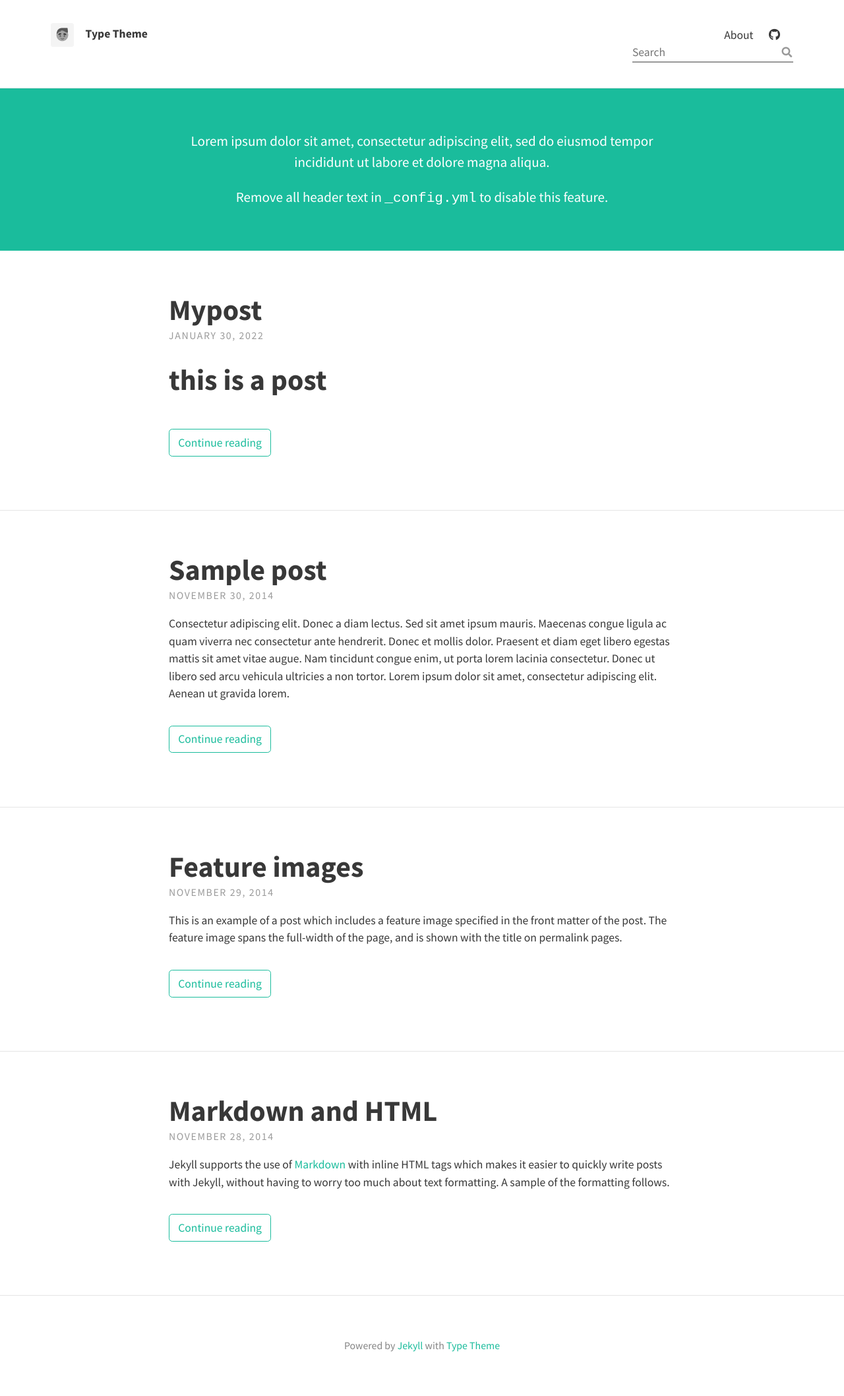
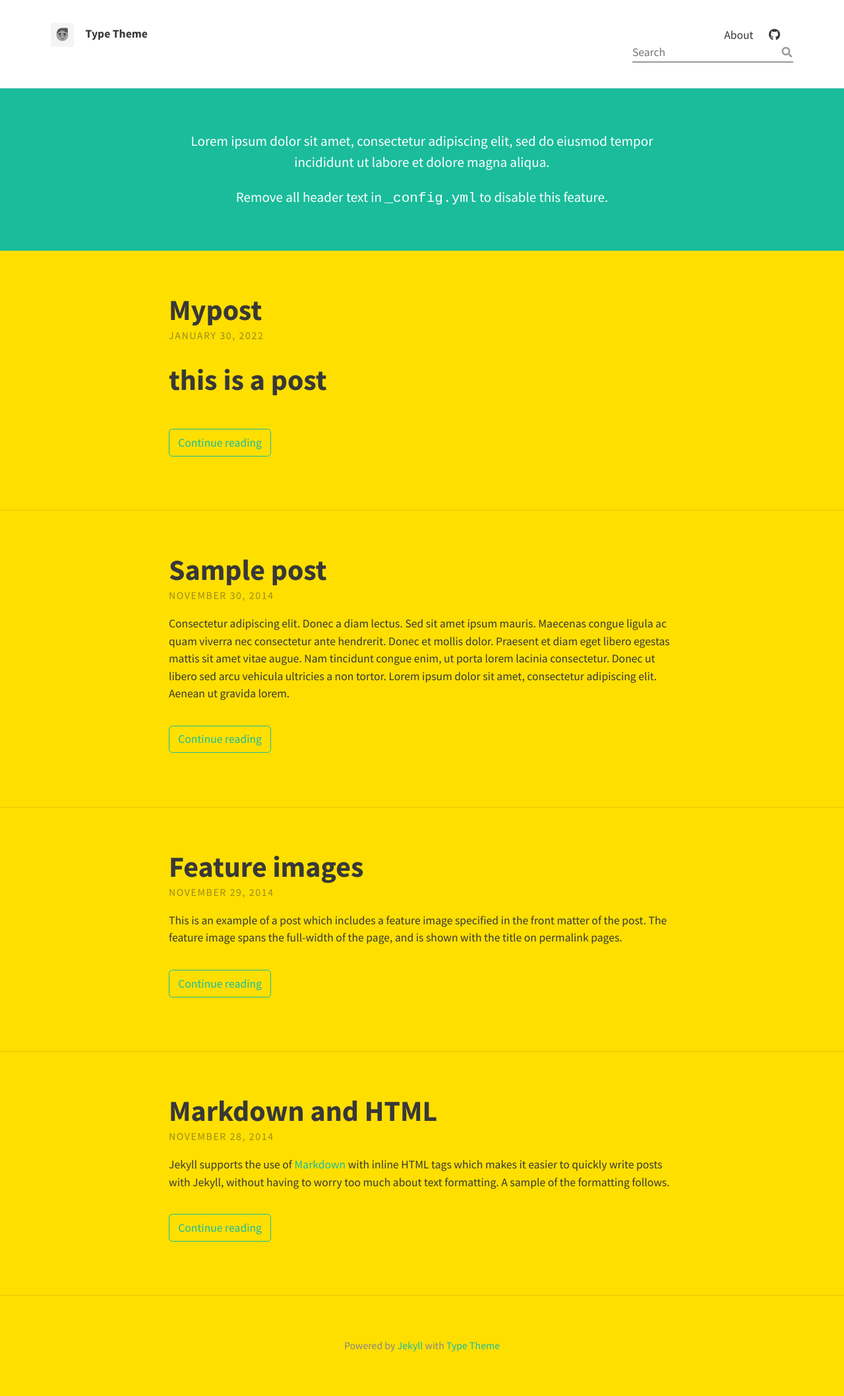
Before and after one commit to rynLu76/rynLu76.github.io, a Jekyll site: the page built from index.html, in a window 1280 px wide. Shown: the whole page at 66% size. Built offline with Jekyll 4.4.1, drawn with Linux system fonts in a browser that asks for light colours; nearby versions of some CDN libraries; the list of posts is cut into pages by our own code.

Commit message:
Update _variables.scss

```diff
--- a/_sass/base/_variables.scss
+++ b/_sass/base/_variables.scss
@@ -10,7 +10,7 @@ $padding-x-small: 3% !default;
 
 // Brand colours
 $brand-color: #fff !default;
-$background-color: #fff !default;
+$background-color: #ffdf00;
 $border-color: rgba(0, 0, 0, 0.1) !default; // rgba recommended if using feature images
 
 // Typography colours
```
